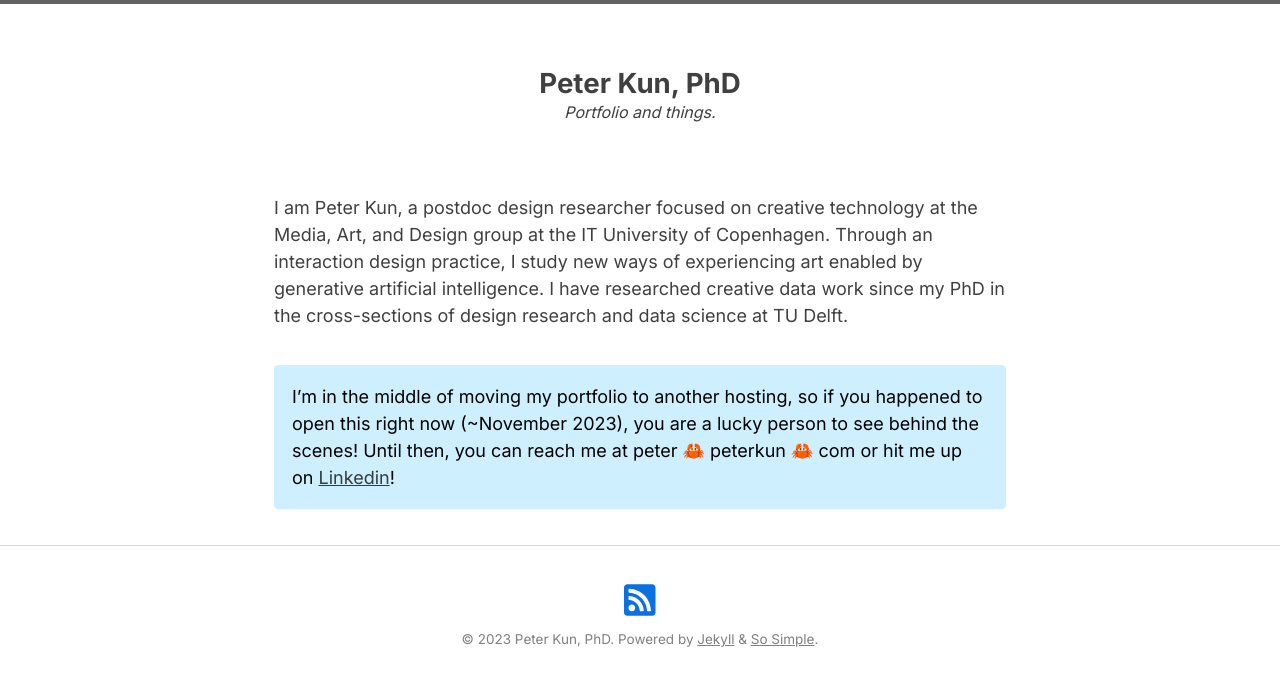
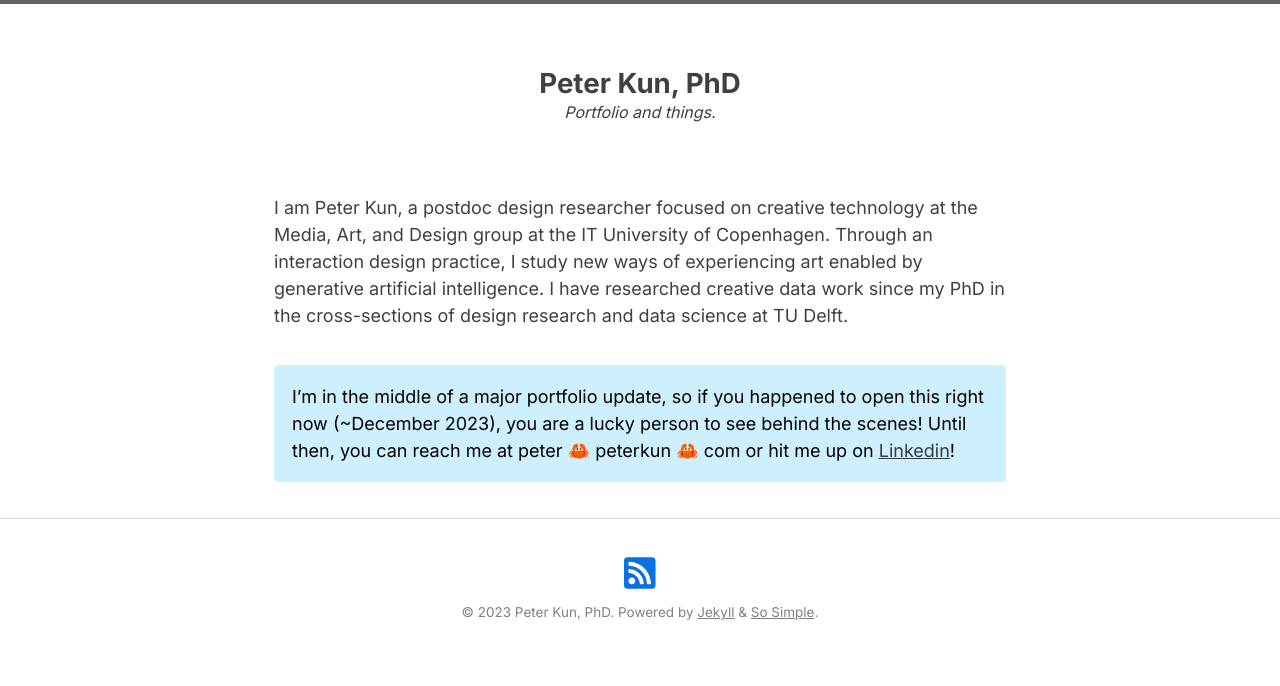
Before and after one commit to kuniiii/kuniiii.github.io, a Jekyll site: the page built from index.md, in a window 1280 px wide. Shown: the top 686 px of the page. Built offline with Jekyll 4.4.1, drawn with Linux system fonts in a browser that asks for light colours; nearby versions of some CDN libraries.

Commit message:
update on index date

```diff
--- a/index.md
+++ b/index.md
@@ -6,5 +6,5 @@ layout: home
 <!-- # Hello! 👋 -->
 I am Peter Kun, a postdoc design researcher focused on creative technology at the Media, Art, and Design group at the IT University of Copenhagen. Through an interaction design practice, I study new ways of experiencing art enabled by generative artificial intelligence. I have researched creative data work since my PhD in the cross-sections of design research and data science at TU Delft.
 
-I'm in the middle of moving my portfolio to another hosting, so if you happened to open this right now (~November 2023), you are a lucky person to see behind the scenes! Until then, you can reach me at peter 🦀 peterkun 🦀 com or hit me up on [Linkedin](https://www.linkedin.com/in/peterkun/)!
+I'm in the middle of a major portfolio update, so if you happened to open this right now (~December 2023), you are a lucky person to see behind the scenes! Until then, you can reach me at peter 🦀 peterkun 🦀 com or hit me up on [Linkedin](https://www.linkedin.com/in/peterkun/)!
 {: .notice--info}
```
